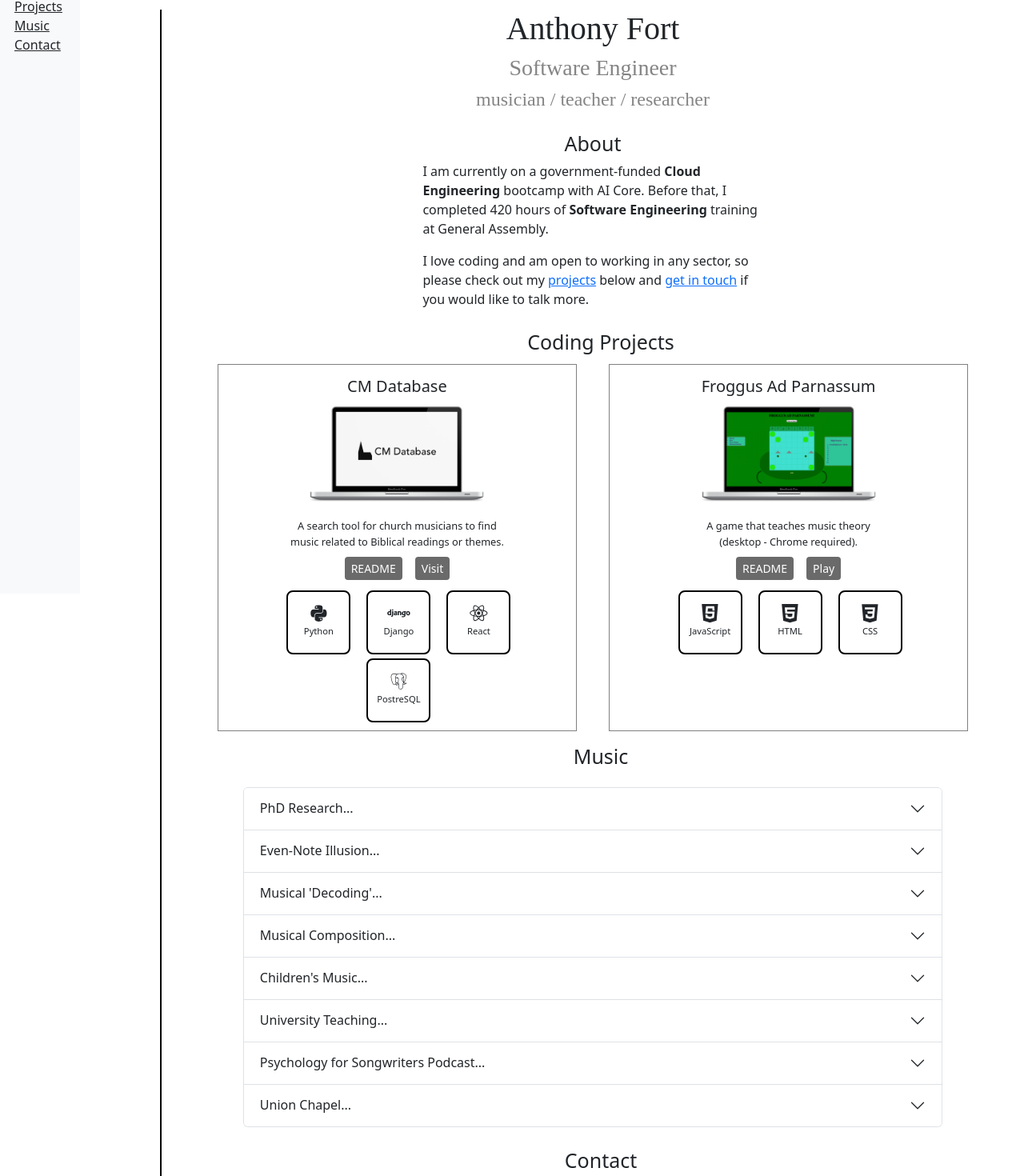
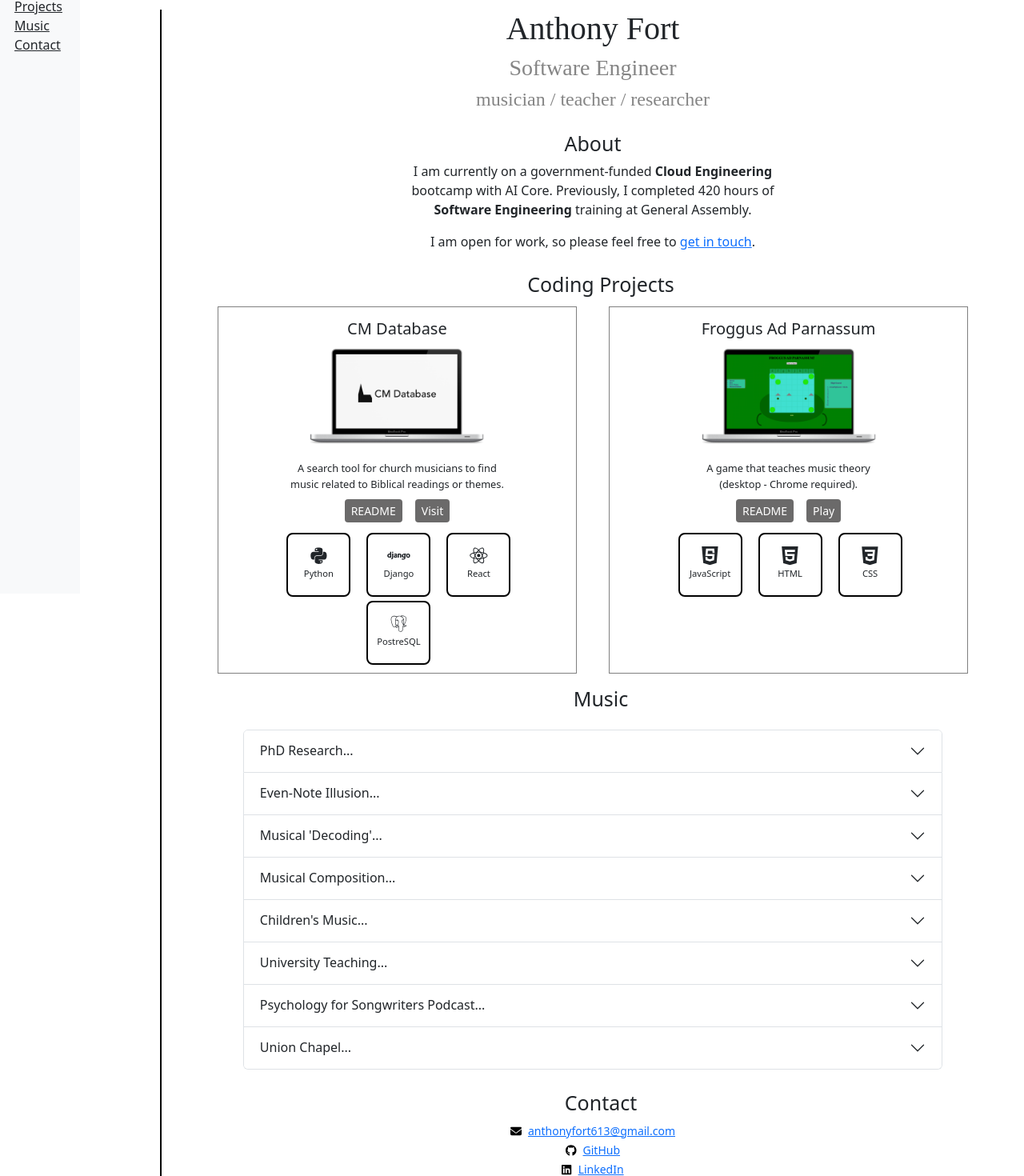
Before and after one commit to AnthonyFort/portfolio, a React (Create React App) app: page / in a window 1280 px wide. Shown: the part 48-1518 px from the top of the page at 80% size. Built offline with nearby package versions, Linux system fonts and the light colour scheme.

Commit message:
Minor style changes

```diff
--- a/src/components/About.js
+++ b/src/components/About.js
@@ -7,10 +7,10 @@
   return (
     <Container name='about' className='about-container' >
       <Row className='about-row'>
-        <Col xs={11} sm={8} md={7} lg={6} xl={5}>
+        <Col xs={11} sm={8} md={7} lg={6} xl={6}>
           <h2>About</h2>
-          <p>I am currently on a government-funded <strong>Cloud Engineering</strong> bootcamp with AI Core. Before that, I completed 420 hours of <strong>Software Engineering</strong> training at General Assembly. </p>
-          <p>I love coding and am open to working in any sector, so please check out my <Link as={Link} to="projects" smooth={true} duration={500} className='link-text'>projects</Link> below and <Link as={Link} to="contact" smooth={true} duration={500} className='link-text'>get in touch</Link> if you would like to talk more.</p>
+          <p>I am currently on a government-funded <strong>Cloud Engineering</strong> bootcamp with AI Core. Previously, I completed 420 hours of <strong>Software Engineering</strong> training at General Assembly. </p>
+          <p>I am open for work, so please feel free to <Link as={Link} to="contact" smooth={true} duration={500} className='link-text'>get in touch</Link>.</p>
         </Col>
       </Row>
     </Container>
--- a/src/styles/components/About.scss
+++ b/src/styles/components/About.scss
@@ -1,3 +1,8 @@
+.about-div {
+  display: flex;
+  align-items: center;
+}
+
 .about-container {
   h2 {
     font-size: 25px;
@@ -14,4 +19,5 @@
   display: flex;
   flex-direction: column;
   align-items: center;
+  text-align: center;
 }
--- a/src/styles/components/Contact.scss
+++ b/src/styles/components/Contact.scss
@@ -1,11 +1,10 @@
 .contact-row {
   display: flex;
   flex-direction: column;
-  margin-left: 20px;
-  align-items: center;
   flex: 1;
 }
 
 .contact-container {
   margin-top: 10px;
+  text-align: center;
 }
```
